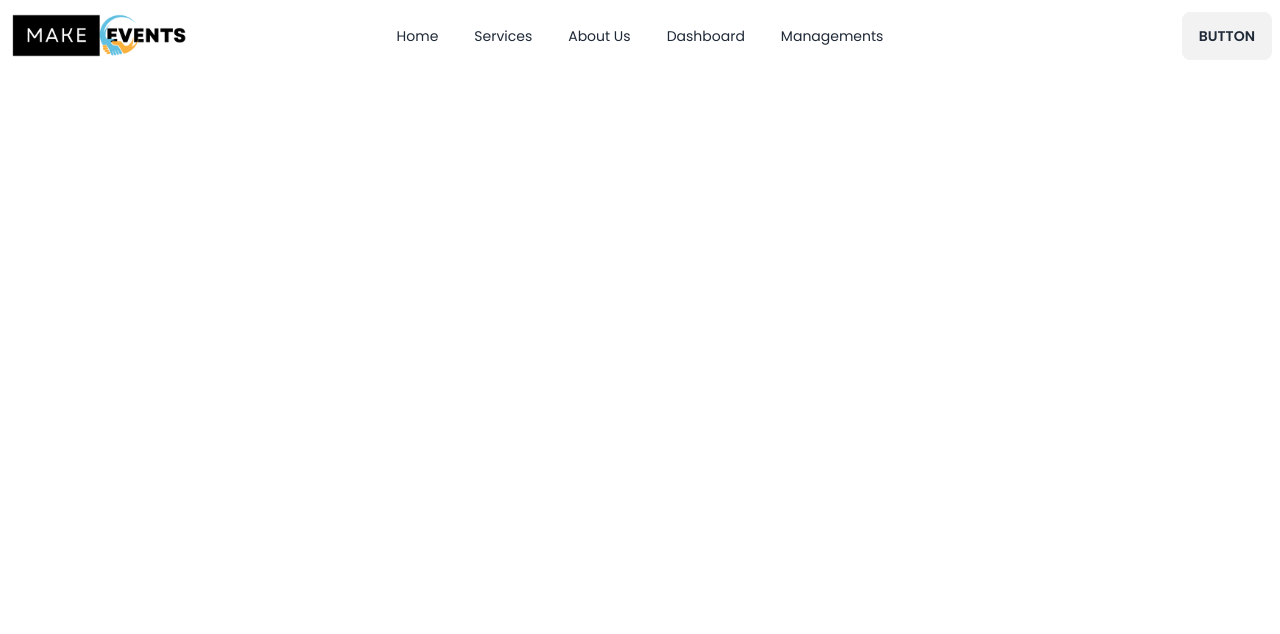
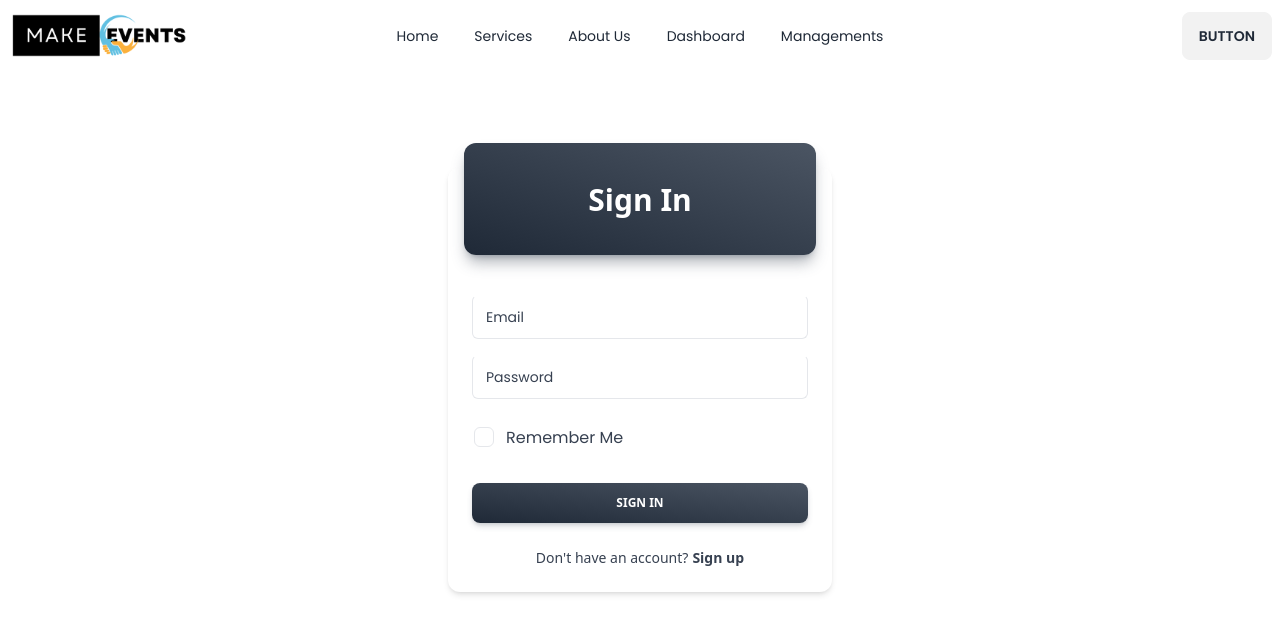
Before and after one commit to fr25foysal/Event-Management, a React (Vite) app: page /login in a window 1280 px wide. Shown: the top 634 px of the page. Built offline with nearby package versions, Linux system fonts and the light colour scheme.

Commit message:
created login page design

```diff
--- a/src/Pages/Login/Login.jsx
+++ b/src/Pages/Login/Login.jsx
@@ -1,9 +1,91 @@
+import { Link } from "react-router-dom";
 
 const Login = () => {
     return (
-        <div>
-
+      <div className="grid justify-center mt-24">
+        <div className="relative flex w-96 flex-col rounded-xl bg-white bg-clip-border text-gray-700 shadow-md">
+          <div className="relative mx-4 -mt-6 mb-4 grid h-28 place-items-center overflow-hidden rounded-xl bg-gradient-to-tr from-gray-800 to-gray-600 bg-clip-border text-white shadow-lg shadow-gray-700/40">
+            <h3 className="block font-sans text-3xl font-semibold leading-snug tracking-normal text-white antialiased">
+              Sign In
+            </h3>
+          </div>
+          <div className="flex flex-col gap-4 p-6">
+            <div className="relative h-11 w-full min-w-[200px]">
+              <input
+                className="peer h-full w-full rounded-md border border-blue-gray-200 border-t-transparent bg-transparent px-3 py-3 font-sans text-sm font-normal text-blue-gray-700 outline outline-0 transition-all placeholder-shown:border placeholder-shown:border-blue-gray-200 placeholder-shown:border-t-blue-gray-200 focus:border-2 focus:border-gray-700 focus:border-t-transparent focus:outline-0 disabled:border-0 disabled:bg-blue-gray-50"
+                placeholder=" "
+              />
+              <label className="before:content[' '] after:content[' '] pointer-events-none absolute left-0 -top-1.5 flex h-full w-full select-none text-[11px] font-normal leading-tight text-blue-gray-600 transition-all before:pointer-events-none before:mt-[6.5px] before:mr-1 before:box-border before:block before:h-1.5 before:w-2.5 before:rounded-tl-md before:border-t before:border-l before:border-blue-gray-200 before:transition-all after:pointer-events-none after:mt-[6.5px] after:ml-1 after:box-border after:block after:h-1.5 after:w-2.5 after:flex-grow after:rounded-tr-md after:border-t after:border-r after:border-blue-gray-200 after:transition-all peer-placeholder-shown:text-sm peer-placeholder-shown:leading-[4.1] peer-placeholder-shown:text-blue-gray-500 peer-placeholder-shown:before:border-transparent peer-placeholder-shown:after:border-transparent peer-focus:text-[11px] peer-focus:leading-tight peer-focus:text-gray-700 peer-focus:before:border-t-2 peer-focus:before:border-l-2 peer-focus:before:!border-gray-700 peer-focus:after:border-t-2 peer-focus:after:border-r-2 peer-focus:after:!border-gray-700 peer-disabled:text-transparent peer-disabled:before:border-transparent peer-disabled:after:border-transparent peer-disabled:peer-placeholder-shown:text-blue-gray-500">
+                Email
+              </label>
+            </div>
+            <div className="relative h-11 w-full min-w-[200px]">
+              <input
+                className="peer h-full w-full rounded-md border border-blue-gray-200 border-t-transparent bg-transparent px-3 py-3 font-sans text-sm font-normal text-blue-gray-700 outline outline-0 transition-all placeholder-shown:border placeholder-shown:border-blue-gray-200 placeholder-shown:border-t-blue-gray-200 focus:border-2 focus:border-gray-700 focus:border-t-transparent focus:outline-0 disabled:border-0 disabled:bg-blue-gray-50"
+                placeholder=" "
+              />
+              <label className="before:content[' '] after:content[' '] pointer-events-none absolute left-0 -top-1.5 flex h-full w-full select-none text-[11px] font-normal leading-tight text-blue-gray-600 transition-all before:pointer-events-none before:mt-[6.5px] before:mr-1 before:box-border before:block before:h-1.5 before:w-2.5 before:rounded-tl-md before:border-t before:border-l before:border-blue-gray-200 before:transition-all after:pointer-events-none after:mt-[6.5px] after:ml-1 after:box-border after:block after:h-1.5 after:w-2.5 after:flex-grow after:rounded-tr-md after:border-t after:border-r after:border-blue-gray-200 after:transition-all peer-placeholder-shown:text-sm peer-placeholder-shown:leading-[4.1] peer-placeholder-shown:text-blue-gray-500 peer-placeholder-shown:before:border-transparent peer-placeholder-shown:after:border-transparent peer-focus:text-[11px] peer-focus:leading-tight peer-focus:text-gray-700 peer-focus:before:border-t-2 peer-focus:before:border-l-2 peer-focus:before:!border-gray-700 peer-focus:after:border-t-2 peer-focus:after:border-r-2 peer-focus:after:!border-gray-700 peer-disabled:text-transparent peer-disabled:before:border-transparent peer-disabled:after:border-transparent peer-disabled:peer-placeholder-shown:text-blue-gray-500">
+                Password
+              </label>
+            </div>
+            <div className="-ml-2.5">
+              <div className="inline-flex items-center">
+                <label
+                  className="relative flex cursor-pointer items-center rounded-full p-3"
+                  htmlFor="checkbox"
+                  data-ripple-dark="true"
+                >
+                  <input
+                    type="checkbox"
+                    className="before:content[''] peer relative h-5 w-5 cursor-pointer appearance-none rounded-md border border-blue-gray-200 transition-all before:absolute before:top-2/4 before:left-2/4 before:block before:h-12 before:w-12 before:-translate-y-2/4 before:-translate-x-2/4 before:rounded-full before:bg-blue-gray-500 before:opacity-0 before:transition-opacity checked:border-gray-700 checked:bg-gray-700 checked:before:bg-gray-700 hover:before:opacity-10"
+                    id="checkbox"
+                  />
+                  <span className="pointer-events-none absolute top-2/4 left-2/4 -translate-y-2/4 -translate-x-2/4 text-white opacity-0 transition-opacity peer-checked:opacity-100">
+                    <svg
+                      xmlns="http://www.w3.org/2000/svg"
+                      className="h-3.5 w-3.5"
+                      viewBox="0 0 20 20"
+                      fill="currentColor"
+                      stroke="currentColor"
+                      strokeWidth="1"
+                    >
+                      <path
+                        fillRule="evenodd"
+                        d="M16.707 5.293a1 1 0 010 1.414l-8 8a1 1 0 01-1.414 0l-4-4a1 1 0 011.414-1.414L8 12.586l7.293-7.293a1 1 0 011.414 0z"
+                        clipRule="evenodd"
+                      ></path>
+                    </svg>
+                  </span>
+                </label>
+                <label
+                  className="mt-px cursor-pointer select-none font-light text-gray-700"
+                  htmlFor="checkbox"
+                >
+                  Remember Me
+                </label>
+              </div>
+            </div>
+          </div>
+          <div className="p-6 pt-0">
+            <button
+              className="block w-full select-none rounded-lg bg-gradient-to-tr from-gray-800 to-gray-600 py-3 px-6 text-center align-middle font-sans text-xs font-bold uppercase text-white shadow-md shadow-gray-700/20 transition-all hover:shadow-lg hover:shadow-gray-700/40 active:opacity-[0.85] disabled:pointer-events-none disabled:opacity-50 disabled:shadow-none"
+              type="button"
+              data-ripple-light="true"
+            >
+              Sign In
+            </button>
+            <p className="mt-6 flex justify-center font-sans text-sm font-light leading-normal text-inherit antialiased">
+              Don't have an account?
+              <Link
+                to={'/register'}
+                className="ml-1 block font-sans text-sm font-bold leading-normal text-gray-700 antialiased hover:text-blue-700"
+              >
+                Sign up
+              </Link>
+            </p>
+          </div>
         </div>
+      </div>
     );
 };
 
--- a/src/Pages/Register/Register.jsx
+++ b/src/Pages/Register/Register.jsx
@@ -2,7 +2,7 @@
 
 const Register = () => {
     return (
-      <div className= "grid justify-center mt-20">
+      <div className= "grid justify-center mt-10">
         <div className="relative flex flex-col rounded-xl bg-transparent bg-clip-border text-gray-700 shadow-none">
           <h4 className="block text-center font-sans text-2xl font-semibold leading-snug tracking-normal text-blue-gray-900 antialiased">
             Sign Up
@@ -11,7 +11,7 @@
             Enter your details to register.
           </p>
           <div className="divider w-1/2 mx-auto"></div>
-          <form className="mt-8 mb-2 w-80 max-w-screen-lg sm:w-96">
+          <form className="mt-4 mb-2 w-80 max-w-screen-lg sm:w-96">
             <div className="mb-4 flex flex-col gap-6">
               <div className="relative h-11 w-full min-w-[200px]">
                 <input
@@ -20,6 +20,15 @@
                 />
                 <label className="before:content[' '] after:content[' '] pointer-events-none absolute left-0 -top-1.5 flex h-full w-full select-none text-[11px] font-normal leading-tight text-blue-gray-400 transition-all before:pointer-events-none before:mt-[6.5px] before:mr-1 before:box-border before:block before:h-1.5 before:w-2.5 before:rounded-tl-md before:border-t before:border-l before:border-blue-gray-200 before:transition-all after:pointer-events-none after:mt-[6.5px] after:ml-1 after:box-border after:block after:h-1.5 after:w-2.5 after:flex-grow after:rounded-tr-md after:border-t after:border-r after:border-blue-gray-200 after:transition-all peer-placeholder-shown:text-sm peer-placeholder-shown:leading-[4.1] peer-placeholder-shown:text-blue-gray-500 peer-placeholder-shown:before:border-transparent peer-placeholder-shown:after:border-transparent peer-focus:text-[11px] peer-focus:leading-tight peer-focus:text-gray-700 peer-focus:before:border-t-2 peer-focus:before:border-l-2 peer-focus:before:!border-gray-700 peer-focus:after:border-t-2 peer-focus:after:border-r-2 peer-focus:after:!border-gray-700 peer-disabled:text-transparent peer-disabled:before:border-transparent peer-disabled:after:border-transparent peer-disabled:peer-placeholder-shown:text-blue-gray-500">
                   Name
+                </label>
+              </div>
+              <div className="relative h-11 w-full min-w-[200px]">
+                <input
+                  className="peer h-full w-full rounded-md border border-blue-gray-200 border-t-transparent bg-transparent px-3 py-3 font-sans text-sm font-normal text-blue-gray-700 outline outline-0 transition-all placeholder-shown:border placeholder-shown:border-blue-gray-200 placeholder-shown:border-t-blue-gray-200 focus:border-2 focus:border-gray-700 focus:border-t-transparent focus:outline-0 disabled:border-0 disabled:bg-blue-gray-50"
+                  placeholder=" "
+                />
+                <label className="before:content[' '] after:content[' '] pointer-events-none absolute left-0 -top-1.5 flex h-full w-full select-none text-[11px] font-normal leading-tight text-blue-gray-400 transition-all before:pointer-events-none before:mt-[6.5px] before:mr-1 before:box-border before:block before:h-1.5 before:w-2.5 before:rounded-tl-md before:border-t before:border-l before:border-blue-gray-200 before:transition-all after:pointer-events-none after:mt-[6.5px] after:ml-1 after:box-border after:block after:h-1.5 after:w-2.5 after:flex-grow after:rounded-tr-md after:border-t after:border-r after:border-blue-gray-200 after:transition-all peer-placeholder-shown:text-sm peer-placeholder-shown:leading-[4.1] peer-placeholder-shown:text-blue-gray-500 peer-placeholder-shown:before:border-transparent peer-placeholder-shown:after:border-transparent peer-focus:text-[11px] peer-focus:leading-tight peer-focus:text-gray-700 peer-focus:before:border-t-2 peer-focus:before:border-l-2 peer-focus:before:!border-gray-700 peer-focus:after:border-t-2 peer-focus:after:border-r-2 peer-focus:after:!border-gray-700 peer-disabled:text-transparent peer-disabled:before:border-transparent peer-disabled:after:border-transparent peer-disabled:peer-placeholder-shown:text-blue-gray-500">
+                  Photo URL
                 </label>
               </div>
               <div className="relative h-11 w-full min-w-[200px]">
@@ -98,7 +107,7 @@
                 className="font-medium ml-1 text-gray-700 transition-colors hover:text-blue-700"
                 to={'/login'}
               >
-               Login
+               Sign In
               </Link>
 
             </p>
```
